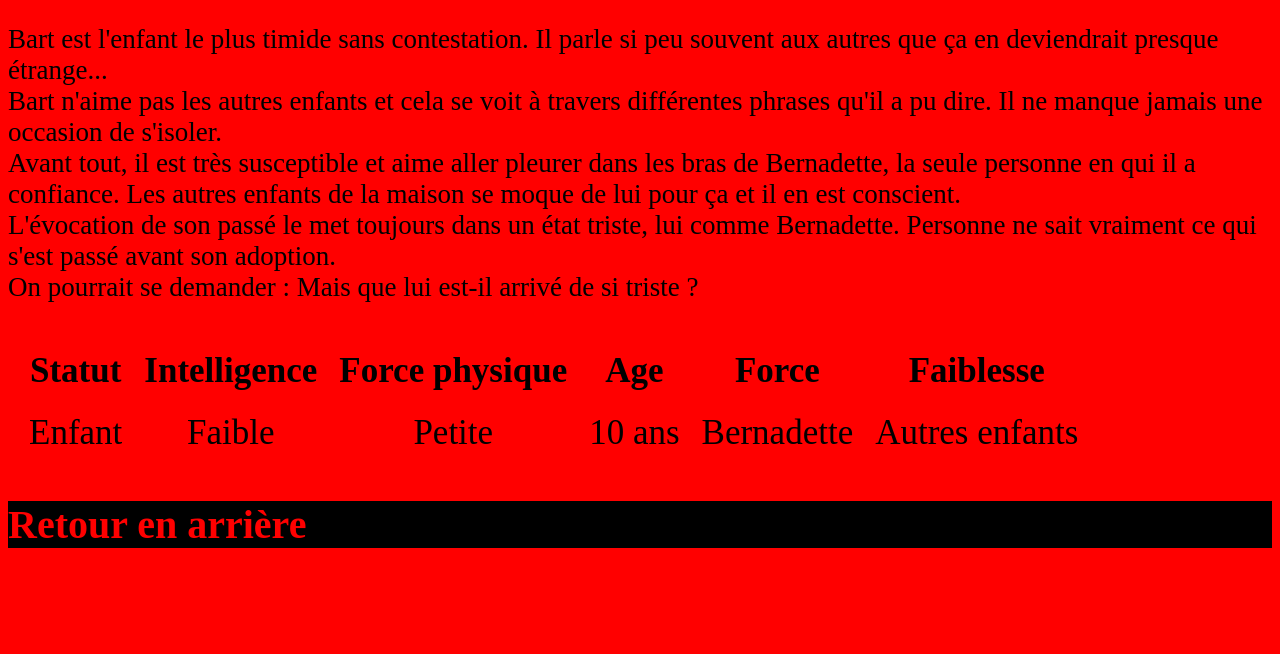
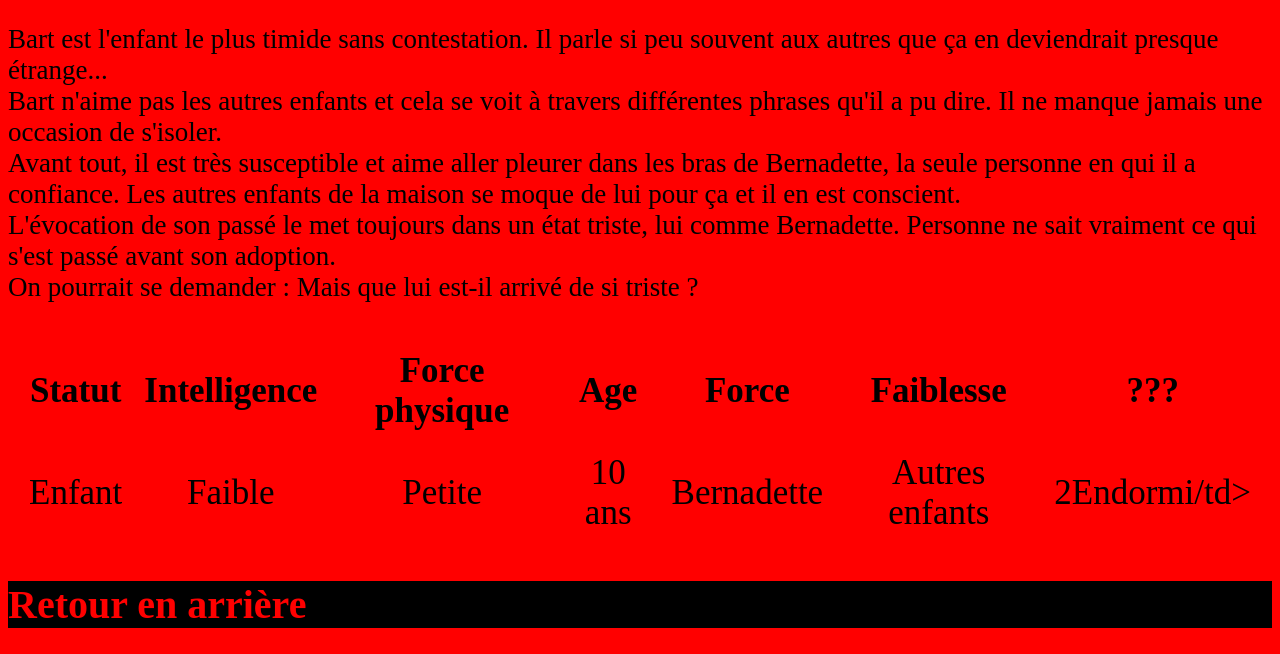
Before and after one commit to Renard-Roux/renard-roux.github.io, a plain HTML site: page bart.html in a window 1280 px wide. Shown: the part 832-1486 px from the top of the page. Before the commit the page ends 1406 px from the top, so only its background shows below. Drawn offline with Linux system fonts and the light colour scheme.

Commit message:
Update bart.html

```diff
--- a/bart.html
+++ b/bart.html
@@ -25,10 +25,10 @@
         <section style="font-size:35px;text-align:center">
             <table cellspacing="20">
                 <tr>
-                    <th>Statut</th><th>Intelligence</th><th>Force physique</th><th>Age</th><th>Force</th><th>Faiblesse</th>
+                    <th>Statut</th><th>Intelligence</th><th>Force physique</th><th>Age</th><th>Force</th><th>Faiblesse</th><th>???</th>
                 </tr>
                 <tr>
-                    <td>Enfant</td><td>Faible</td><td>Petite</td><td>10 ans</td><td>Bernadette</td><td>Autres enfants</td>
+                    <td>Enfant</td><td>Faible</td><td>Petite</td><td>10 ans</td><td>Bernadette</td><td>Autres enfants</td><td>2Endormi/td>
                 </tr>
             </table>
         </section>
```
